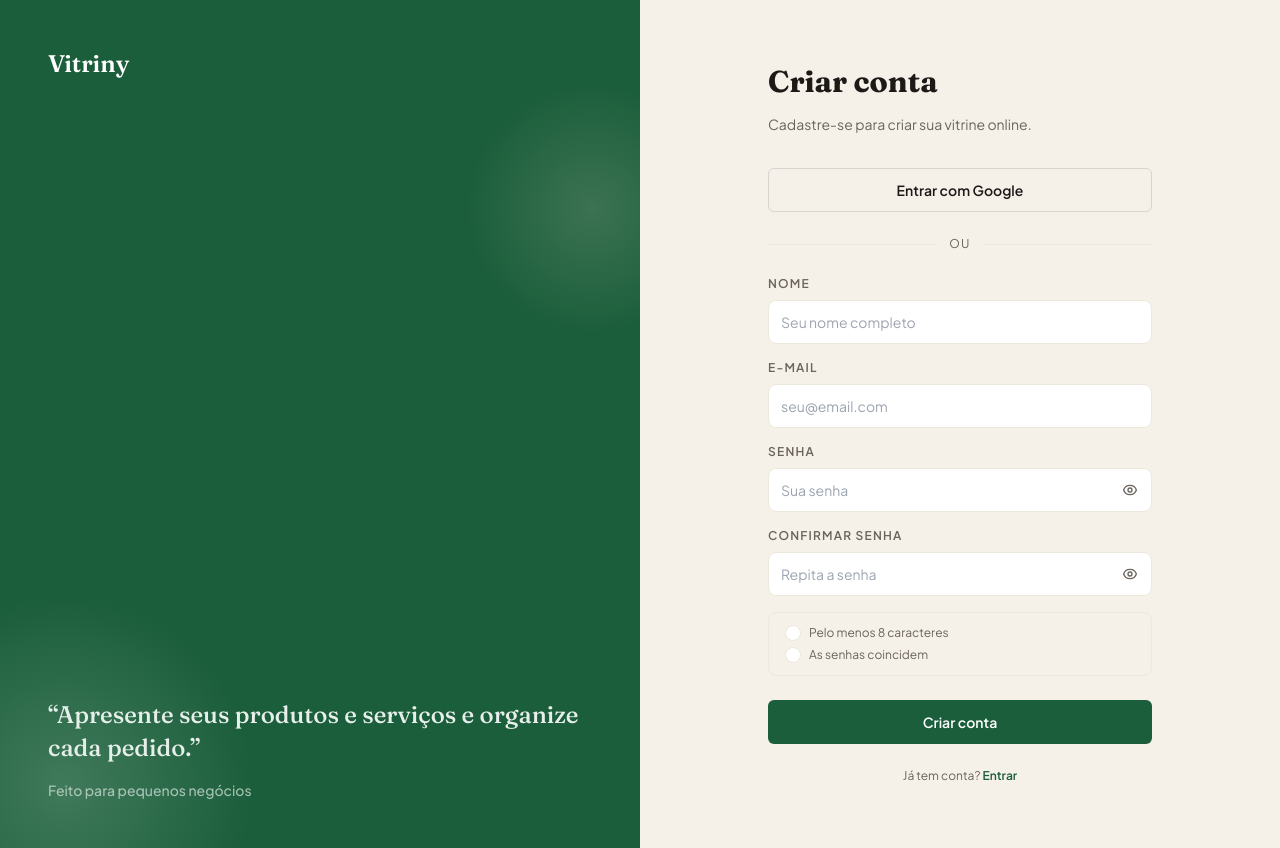
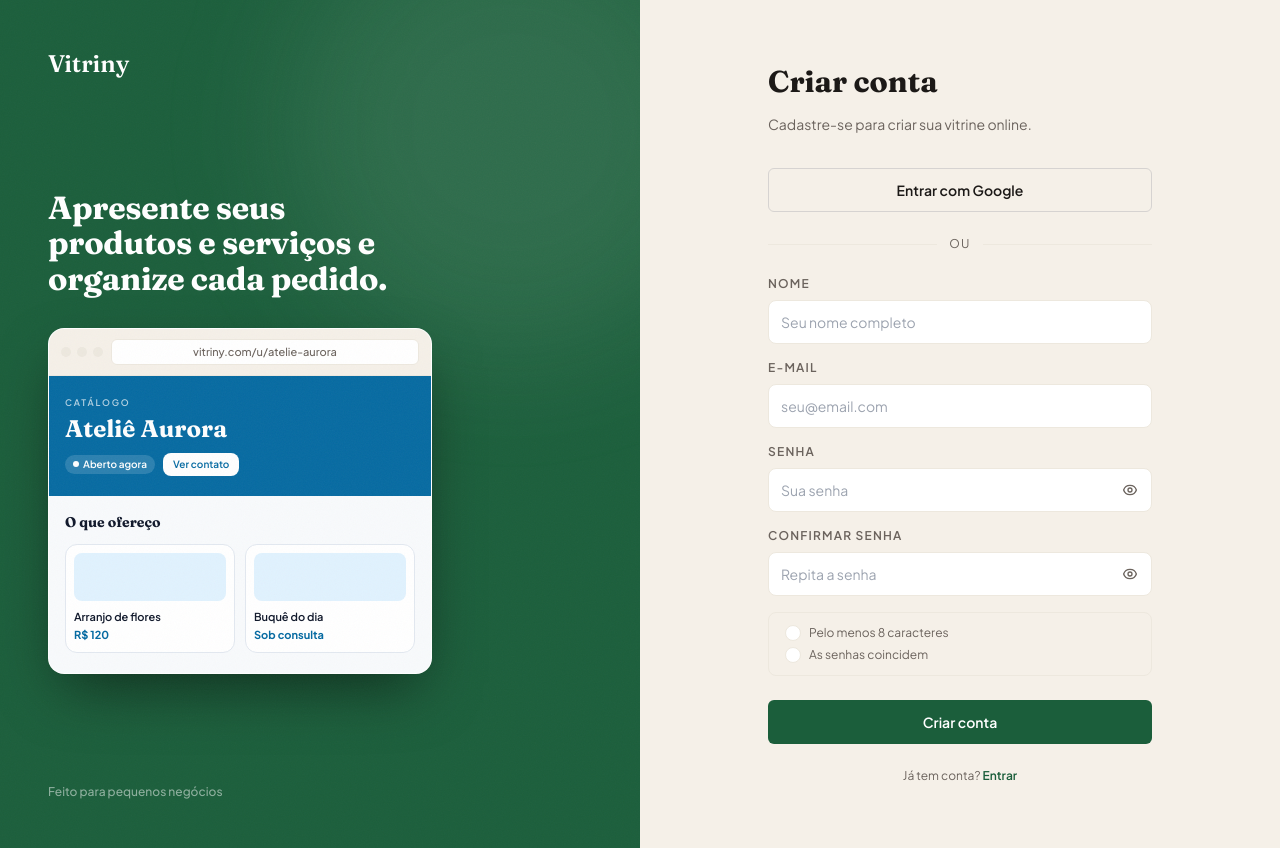
Before and after one commit to leonardodesaboia/vitriny, a Next.js app: page /cadastro in a window 1280 px wide. Built offline with nearby package versions, Linux system fonts and the light colour scheme; no server answers; a web font is replaced by a local one.

Commit message:
feat(auth): add storefront preview to auth layout

```diff
--- a/app/(auth)/layout.tsx
+++ b/app/(auth)/layout.tsx
@@ -1,5 +1,6 @@
 import type { ReactNode } from "react";
 
+import { AuthVitrinePreview } from "@/components/auth/AuthVitrinePreview";
 import { PRIVATE_METADATA } from "@/lib/seo/metadata";
 
 export const metadata = PRIVATE_METADATA;
@@ -7,32 +8,31 @@ export const metadata = PRIVATE_METADATA;
 export default function AuthLayout({ children }: { children: ReactNode }) {
   return (
     <main className="flex min-h-screen text-ink">
-      <div className="relative hidden w-1/2 flex-col justify-between overflow-hidden bg-leaf p-12 lg:flex">
-        <p className="font-fraunces text-2xl font-semibold text-white">
+      <div className="grain relative hidden w-1/2 flex-col overflow-hidden bg-leaf p-12 lg:flex">
+        {/* Glow de acento para dar profundidade ao painel (grão + glow). */}
+        <div
+          aria-hidden="true"
+          className="pointer-events-none absolute -right-24 -top-24 h-[28rem] w-[28rem] rounded-full bg-mint/10 blur-3xl"
+        />
+
+        <p className="relative font-fraunces text-2xl font-semibold text-white">
           Vitriny
         </p>
 
-        <div
-          className="pointer-events-none absolute -bottom-32 -left-32 h-96 w-96 rounded-full opacity-20"
-          style={{
-            background: "radial-gradient(circle, #D4EBD9, transparent 70%)",
-          }}
-        />
-        <div
-          className="pointer-events-none absolute -right-20 top-20 h-64 w-64 rounded-full opacity-15"
-          style={{
-            background: "radial-gradient(circle, #F5E6D3, transparent 70%)",
-          }}
-        />
+        {/* Showcase do produto: a própria vitrine que o visitante vai criar,
+            trazendo luz/creme para o painel escuro em vez de só uma frase. */}
+        <div className="relative my-auto w-full max-w-sm">
+          <p className="font-fraunces text-[2rem] font-bold leading-[1.1] tracking-[-0.01em] text-white">
+            Apresente seus produtos e serviços e organize cada pedido.
+          </p>
+          <div className="mt-8">
+            <AuthVitrinePreview />
+          </div>
+        </div>
 
-        <blockquote>
-          <p className="font-fraunces text-2xl font-medium leading-snug text-white/90">
-            &ldquo;Apresente seus produtos e serviços e organize cada pedido.&rdquo;
-          </p>
-          <p className="mt-4 text-sm font-medium text-white/60">
-            Feito para pequenos negócios
-          </p>
-        </blockquote>
+        <p className="relative text-xs font-medium text-white/50">
+          Feito para pequenos negócios
+        </p>
       </div>
 
       <div className="flex flex-1 items-center justify-center bg-paper px-6 py-16">
--- /dev/null
+++ b/components/auth/AuthVitrinePreview.tsx
@@ -0,0 +1,66 @@
+// Mini vitrine ilustrativa para o painel de autenticação: mostra o produto que
+// o visitante vai criar. O viewport carrega seu próprio data-brand-color/font,
+// então os tokens (--color-leaf, etc.) resolvem para o tema desta vitrine de
+// exemplo (OCEAN) — azul, contrastando com o painel verde e sugerindo que a cor
+// é personalizável. Conteúdo é ilustrativo.
+const SAMPLE_ITEMS = [
+  { title: "Arranjo de flores", price: "R$ 120" },
+  { title: "Buquê do dia", price: "Sob consulta" },
+] as const;
+
+export function AuthVitrinePreview() {
+  return (
+    <figure className="m-0 w-full overflow-hidden rounded-2xl border border-white/10 bg-white shadow-[0_24px_60px_-15px_rgba(0,0,0,0.55)]">
+      <div className="flex items-center gap-2 border-b border-paper-soft bg-paper px-3 py-2.5">
+        <span className="flex gap-1.5" aria-hidden="true">
+          <span className="h-2.5 w-2.5 rounded-full bg-paper-soft" />
+          <span className="h-2.5 w-2.5 rounded-full bg-paper-soft" />
+          <span className="h-2.5 w-2.5 rounded-full bg-paper-soft" />
+        </span>
+        <span className="flex-1 truncate rounded-md border border-paper-soft bg-white px-2.5 py-1 text-center text-[11px] font-medium text-ink-muted">
+          vitriny.com/u/atelie-aurora
+        </span>
+      </div>
+
+      <div className="bg-paper" data-brand-color="OCEAN" data-brand-font="CLASSIC">
+        <div className="grain relative overflow-hidden bg-leaf px-4 pb-5 pt-5">
+          <p className="text-[9px] font-semibold uppercase tracking-[0.2em] text-white/70">
+            Catálogo
+          </p>
+          <p className="mt-1.5 break-words font-fraunces text-2xl font-bold leading-[1.05] text-white">
+            Ateliê Aurora
+          </p>
+          <div className="mt-3 flex items-center gap-2">
+            <span className="inline-flex items-center gap-1 rounded-full bg-white/15 px-2 py-0.5 text-[10px] font-semibold text-white">
+              <span className="h-1.5 w-1.5 rounded-full bg-white" />
+              Aberto agora
+            </span>
+            <span className="rounded-lg bg-white px-2.5 py-1 text-[10px] font-semibold text-leaf">
+              Ver contato
+            </span>
+          </div>
+        </div>
+
+        <div className="px-4 pb-5 pt-4">
+          <p className="font-fraunces text-sm font-bold text-ink">O que ofereço</p>
+          <div className="mt-3 grid grid-cols-2 gap-2.5">
+            {SAMPLE_ITEMS.map((item) => (
+              <div
+                key={item.title}
+                className="rounded-xl border border-paper-soft bg-white p-2"
+              >
+                <div className="mb-2 h-12 rounded-lg bg-mint" />
+                <p className="truncate text-[11px] font-semibold text-ink">
+                  {item.title}
+                </p>
+                <p className="mt-0.5 text-[11px] font-bold text-leaf">
+                  {item.price}
+                </p>
+              </div>
+            ))}
+          </div>
+        </div>
+      </div>
+    </figure>
+  );
+}
```
